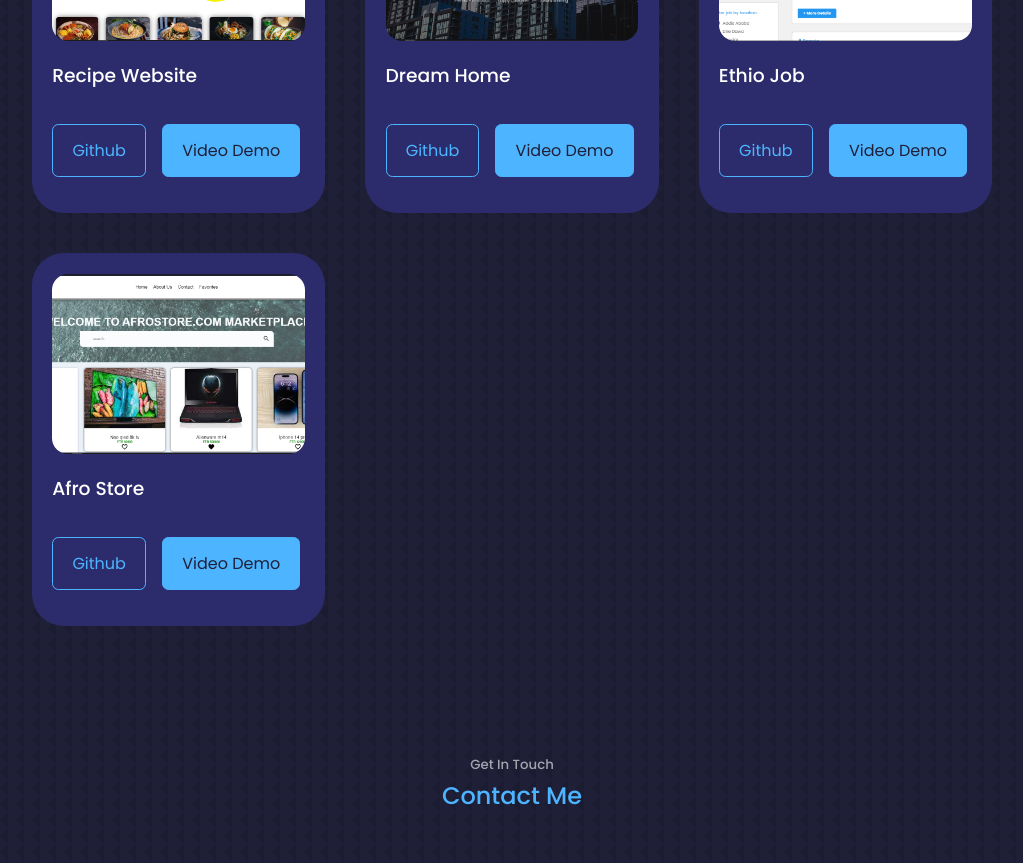
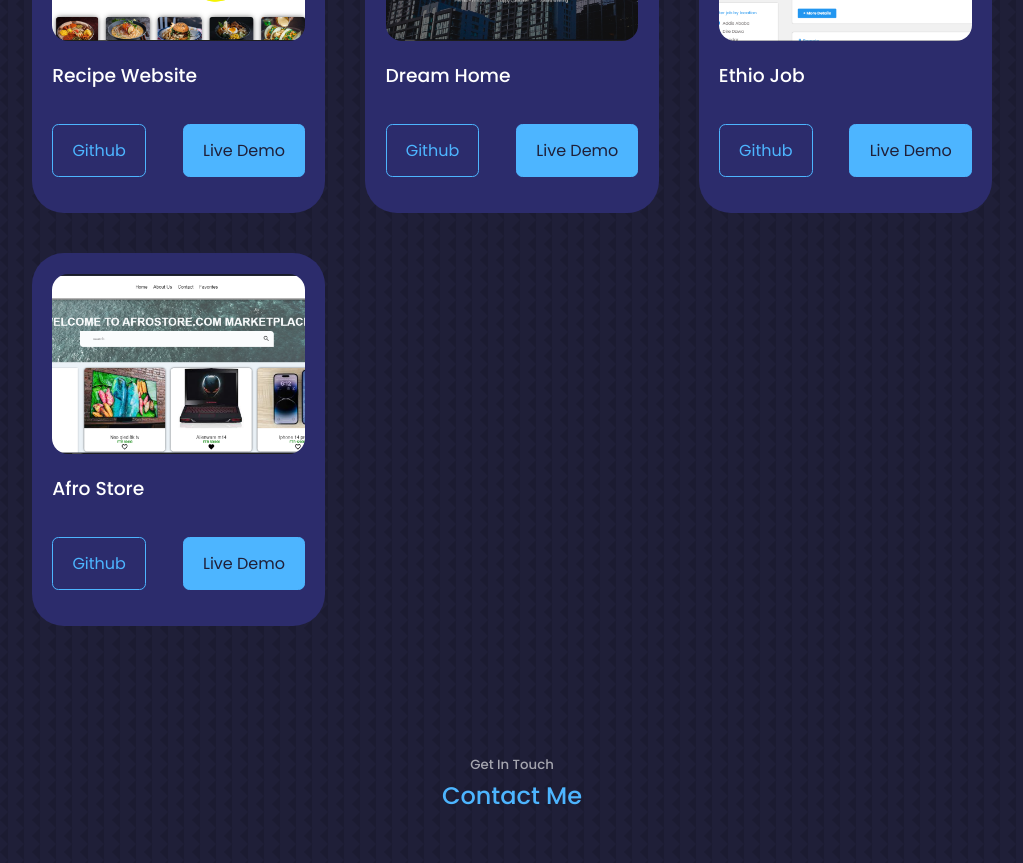
Before and after one commit to BereketTeshome/Personal-Portfolio, a React (Create React App) app: page / in a window 1280 px wide. Shown: the part 2980-3843 px from the top of the page, without its empty margins (128-1151 px from the left). Built offline with nearby package versions, Linux system fonts and the light colour scheme.

Commit message:
updated portfolio links

```diff
--- a/src/components/portfolio/Portfolio.js
+++ b/src/components/portfolio/Portfolio.js
@@ -22,7 +22,7 @@ const Portfolio = () => {
 
             <div className="portfolio__item-cta">
               <a href="https://github.com/BereketTeshome/Recipe-Website.git" className='btn' target={'_blank'} rel="noreferrer">Github</a>
-              <a href="https://vimeo.com/868257886?share=copy" className='btn btn-primary' target={'_blank'} rel="noreferrer">Video Demo</a>
+              <a href="https://recipe-website-client.vercel.app" className='btn btn-primary' target={'_blank'} rel="noreferrer">Live Demo</a>
             </div>
         </article>
 
@@ -34,7 +34,7 @@ const Portfolio = () => {
 
             <div className="portfolio__item-cta">
               <a href="https://github.com/BereketTeshome/Dream-Home.git" className='btn' target={'_blank'} rel="noreferrer">Github</a>
-              <a href="https://vimeo.com/868261554?share=copy" className='btn btn-primary' target={'_blank'} rel="noreferrer">Video Demo</a>
+              <a href="https://dream-home-client.vercel.app" className='btn btn-primary' target={'_blank'} rel="noreferrer">Live Demo</a>
             </div>
         </article>
 
@@ -46,7 +46,7 @@ const Portfolio = () => {
 
             <div className="portfolio__item-cta">
               <a href="https://github.com/BereketTeshome/Ethio-Jobs.git" className='btn' target={'_blank'} rel="noreferrer">Github</a>
-              <a href="https://vimeo.com/869062148?share=copy" className='btn btn-primary' target={'_blank'} rel="noreferrer">Video Demo</a>
+              <a href="https://ethio-jobs-client.vercel.app" className='btn btn-primary' target={'_blank'} rel="noreferrer">Live Demo</a>
             </div>
         </article>
 
@@ -58,7 +58,7 @@ const Portfolio = () => {
 
             <div className="portfolio__item-cta">
               <a href="https://github.com/BereketTeshome/Afro-Store.git" className='btn' target={'_blank'} rel="noreferrer">Github</a>
-              <a href="https://vimeo.com/869063394?share=copy" className='btn btn-primary' target={'_blank'} rel="noreferrer">Video Demo</a>
+              <a href="https://afro-store-client.vercel.app" className='btn btn-primary' target={'_blank'} rel="noreferrer">Live Demo</a>
             </div>
         </article>
 
--- a/src/components/portfolio/portfolio.css
+++ b/src/components/portfolio/portfolio.css
@@ -33,7 +33,7 @@
 
 .portfolio__item-cta{
     display: flex;
-    gap: 1rem;
+    justify-content: space-between;
     margin-bottom: 1rem;
 }
 
```
